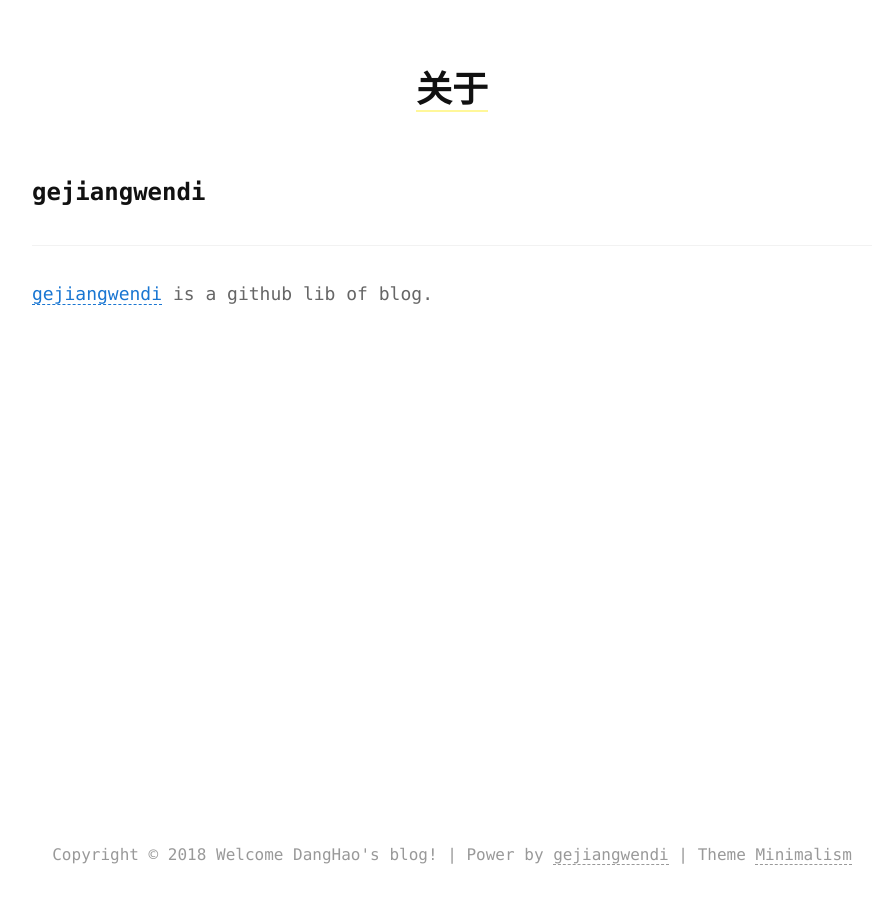
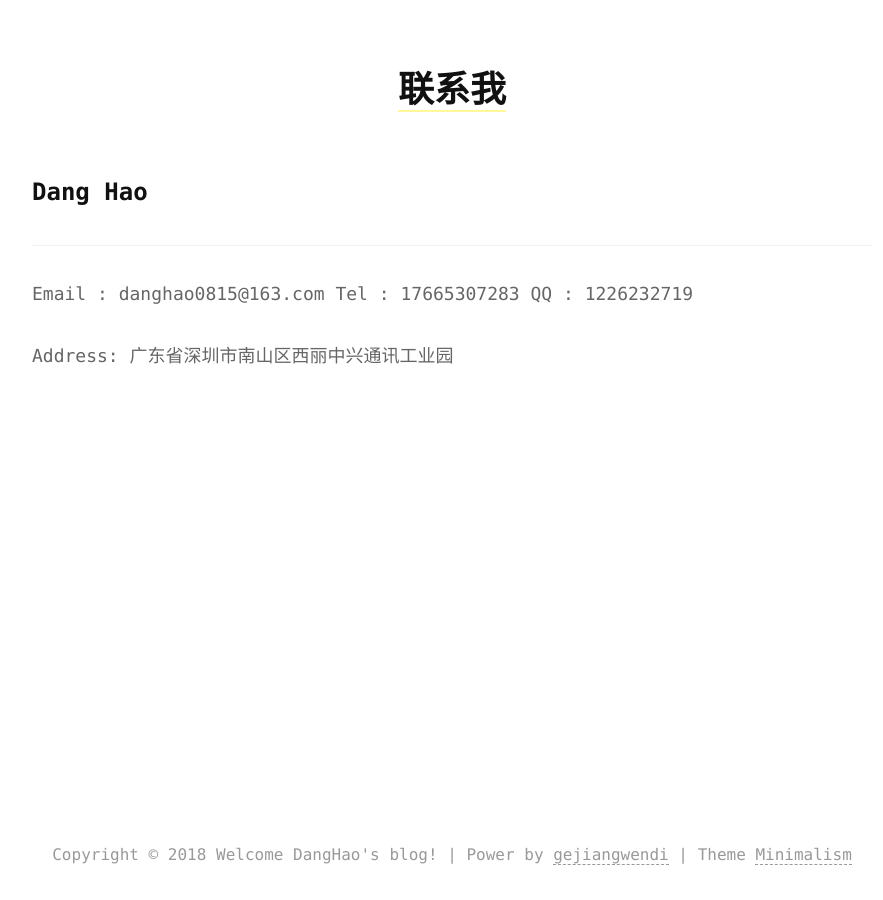
Before and after one commit to gejiangwendi/gejiangwendi.github.io, a Jekyll site: the page built from about.md, in a window 1280 px wide. Shown: the whole page, without its empty margins (188-1071 px from the left). Built offline with Jekyll 4.4.1, drawn with Linux system fonts in a browser that asks for light colours.

Commit message:
联系我

```diff
--- a/about.md
+++ b/about.md
@@ -1,13 +1,15 @@
 ---
 layout: about
-title: 关于
+title: 联系我
 reward: false
 ---
 
-### gejiangwendi
+### Dang Hao
 
 ---
 
-[gejiangwendi] is a github lib of blog.
+Email : danghao0815@163.com
+ Tel  : 17665307283
+  QQ  : 1226232719
 
-[gejiangwendi]: https://gejiangwendi.github.io
+Address: 广东省深圳市南山区西丽中兴通讯工业园
```
